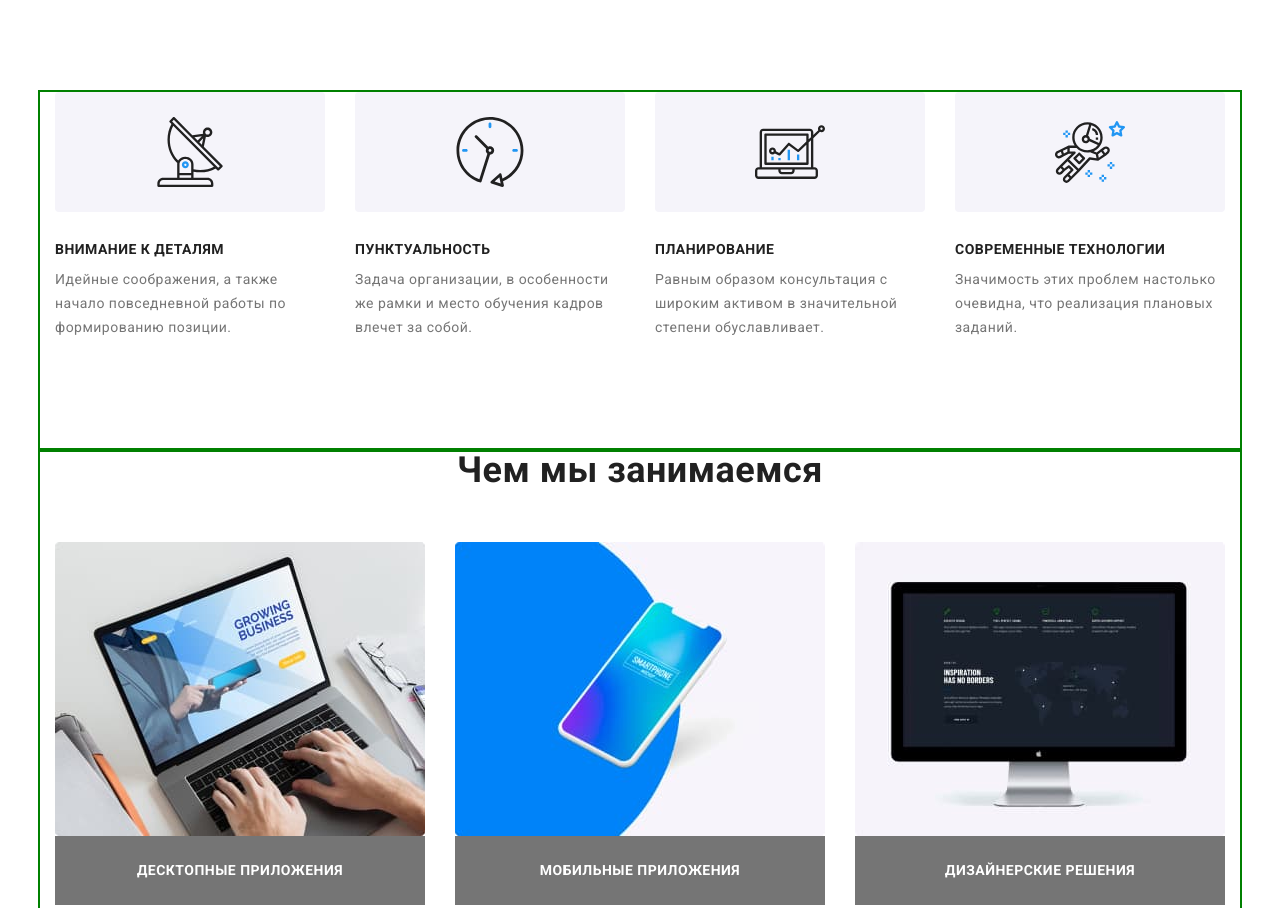
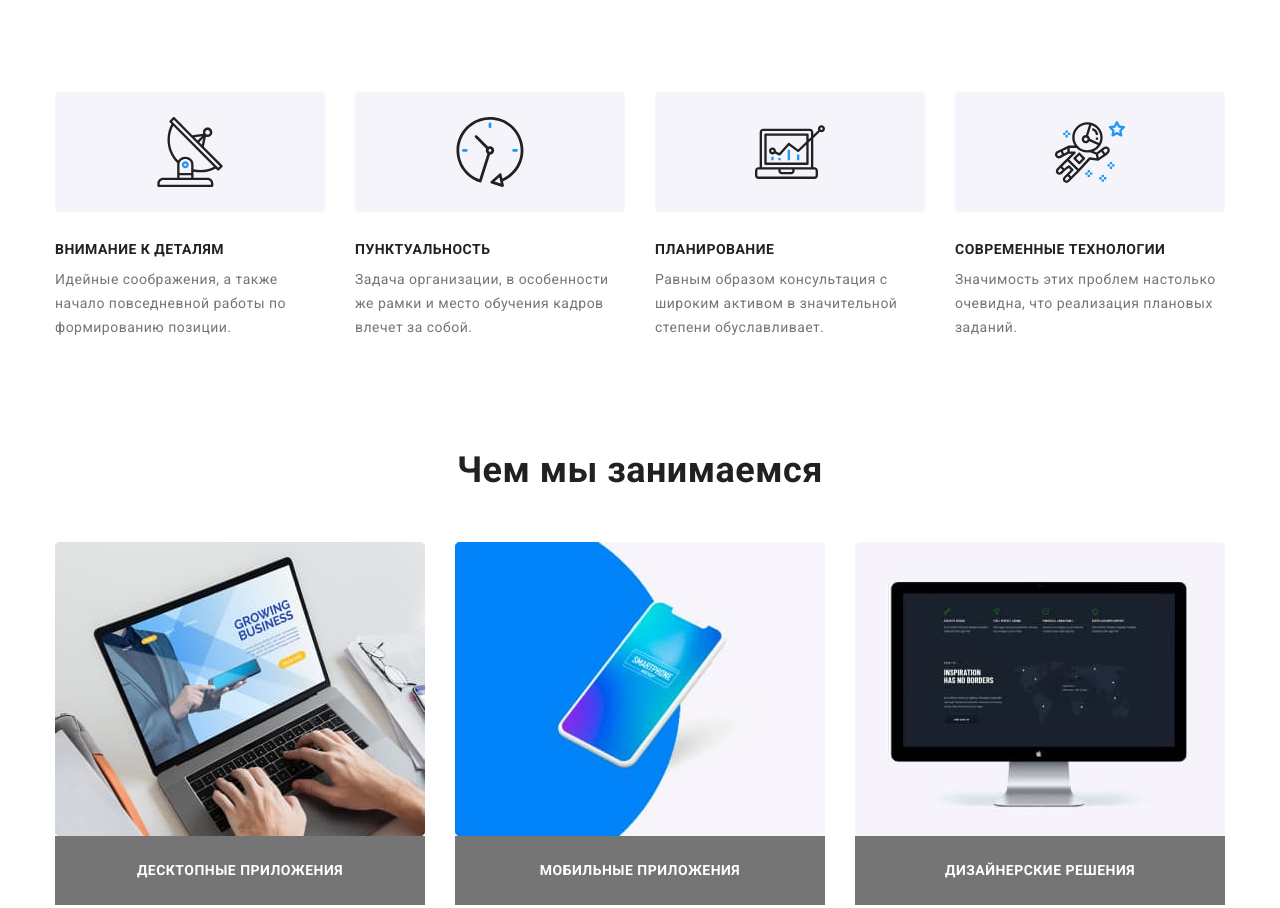
Before and after one commit to taisiia-filikova/goit-markup-hw-04, a plain HTML site: page index.html in a window 1280 px wide. Shown: the part 818-1726 px from the top of the page. Drawn offline with nearby package versions, Linux system fonts and the light colour scheme.

Commit message:
Еще правки

```diff
--- a/css/styles.css
+++ b/css/styles.css
@@ -46,7 +46,7 @@ header {
   width: 1200px;
   padding-left: 15px;
   padding-right: 15px;
-  outline: 2px solid green;
+  /* outline: 2px solid green; */
 }
 
 .visually-hidden {
```
